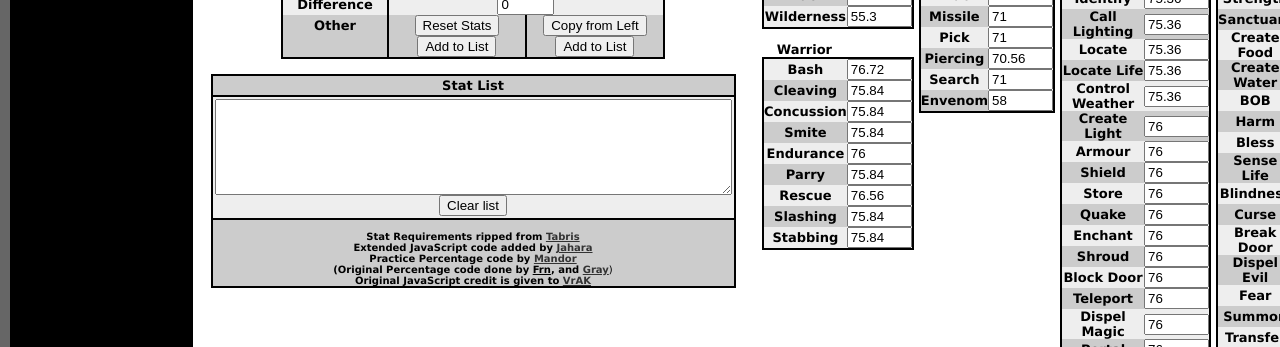
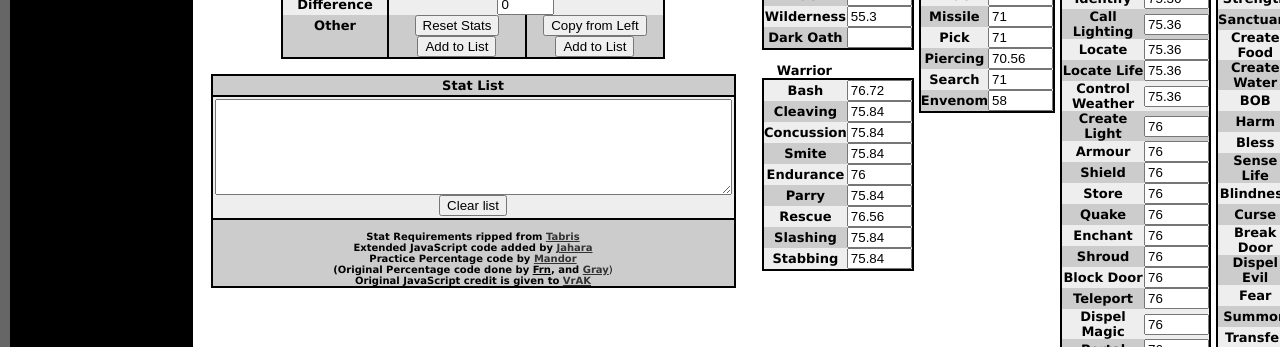
Before and after one commit to jaharamume/jaharamume.github.io, a plain HTML site: page stats.htm in a window 1280 px wide. Shown: the part 753-1100 px from the top of the page. Drawn offline with Linux system fonts and the light colour scheme.

Commit message:
Update stats.htm

```diff
--- a/stats.htm
+++ b/stats.htm
@@ -599,6 +599,13 @@ td {  font-family: Verdana; font-size: 13px}
                         <TD WIDTH="108" ALIGN="center"><B title="STR WIL">Wilderness</B></TD>
                         <TD BGCOLOR=#eeeeee WIDTH="40">
                           <INPUT SIZE="5" NAME="wilderness">
+                        </TD>
+                        <TD BGCOLOR=#000000 WIDTH="2" ALIGN="center"><IMG BORDER=0 HEIGHT=2 SRC="pix.gif" WIDTH=2></TD>
+                      </TR>
+                      <TR ALIGN=middle BGCOLOR=#cccccc>
+                        <TD WIDTH="108" ALIGN="center"><B title="CON WIL PER">Dark Oath</B></TD>
+                        <TD BGCOLOR=#CCCCCC WIDTH="40">
+                          <INPUT SIZE="5" NAME="darkoath">
                         </TD>
                         <TD BGCOLOR=#000000 WIDTH="2" ALIGN="center"><IMG BORDER=0 HEIGHT=2 SRC="pix.gif" WIDTH=2></TD>
                       </TR>
```
